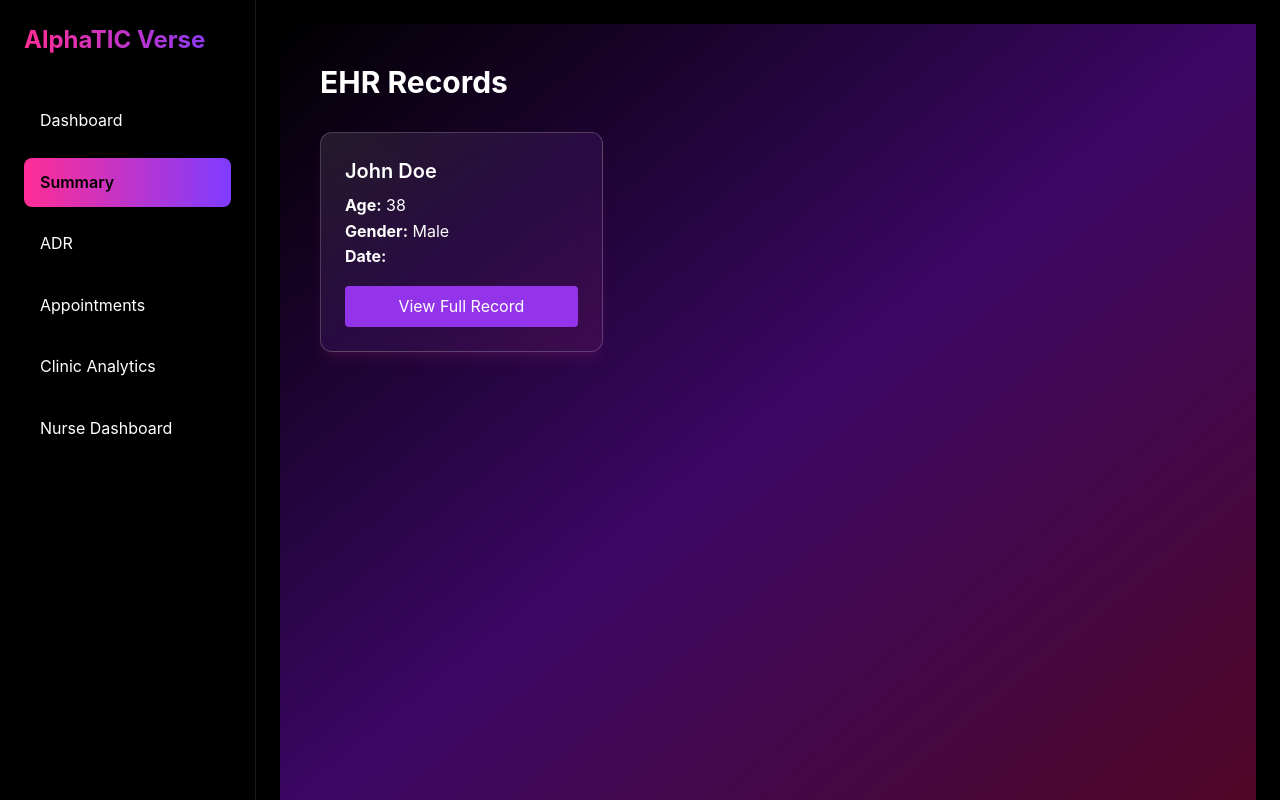
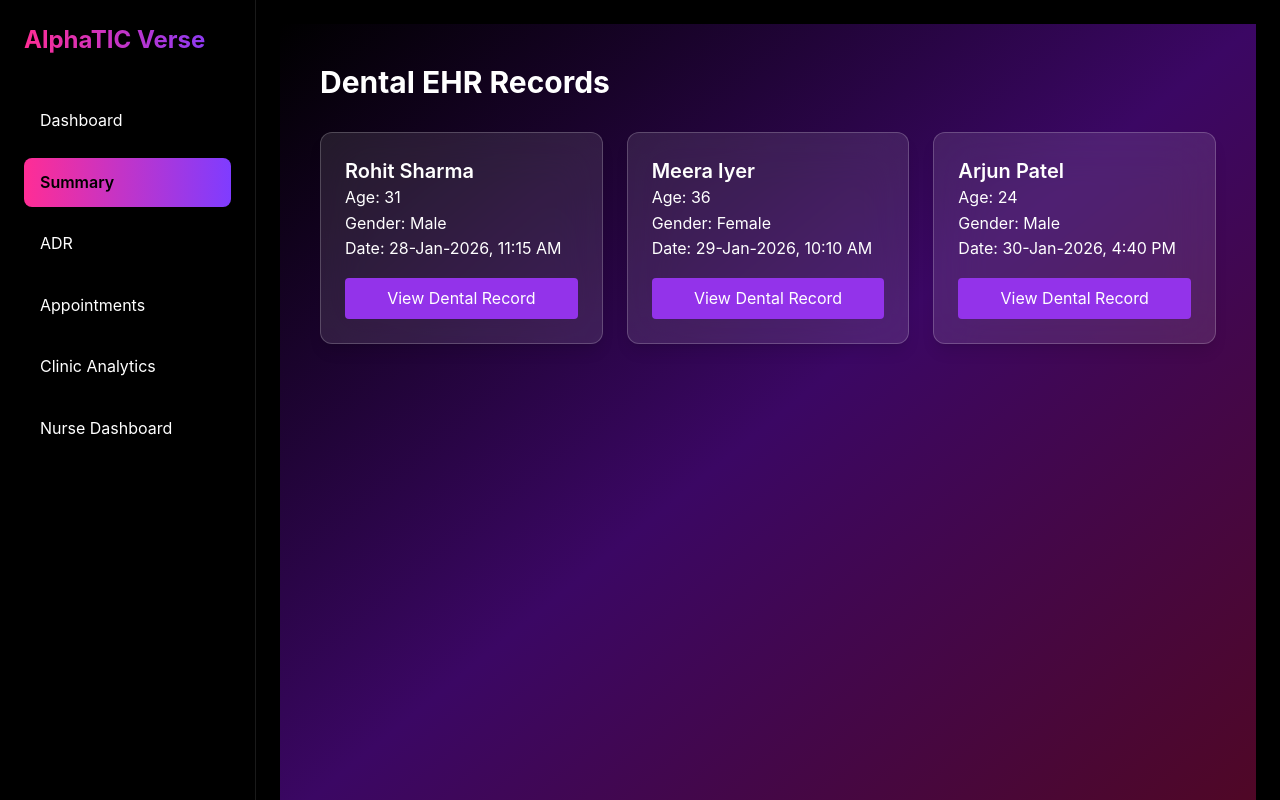
Before and after one commit to alphaticverse291726/alphatic-verse-ui, a React (Vite) app: page /ehr/records in a window 1280 px wide. Built offline with nearby package versions, Linux system fonts and the light colour scheme.

Commit message:
Add dental EHR, e-prescription and lab upload workflow

```diff
--- a/src/pages/EHRRecords.jsx
+++ b/src/pages/EHRRecords.jsx
@@ -5,278 +5,308 @@ export default function EHRRecords() {
 
   const patients = [
     {
-    id: "patient-001",
-    patientId: "PT-CLINIC001-0001",
-    name: "John Doe",
-    dob: "12-May-1987",
-    age: 38,
+      id: "dent-001",
+      patientId: "DEN-PT-2026-001",
+      name: "Rohit Sharma",
+      dob: "17-Aug-1994",
+      age: 31,
       gender: "Male",
 
       clinic: {
-      name: "Alphatic Health Clinic",
-      regId: "CL-OM-45893",
+        name: "SmileCraft Dental Care",
+        regId: "TN-DENT-45872",
       },
 
-    physician: {
-      name: "Dr. Ravi Kumar",
-      regNo: "TNMC-123456",
-      signature: "✔ Verified",
+      dentist: {
+        name: "Dr. Ananya Rao, BDS, MDS",
+        regNo: "DCI/KA/2015/32456",
+        signature: "Digitally Signed",
       },
 
       encounter: {
-      id: "ENC-2026-01-03-0021",
-      datetime: "03-Jan-2026, 2:35 PM",
-      mode: "In-Person",
+        id: "DEN-ENC-10021",
+        datetime: "28-Jan-2026, 11:15 AM",
+        mode: "OPD",
       },
 
       complaint: {
-      text: "Headache for 2 days",
-      snomed: "25064002",
+        text: "Severe pain in lower right molar region",
+        snomed: "27355003",
       },
 
       vitals: [
-      "Blood Pressure: 120/80 mmHg (Normal)",
-      "Heart Rate: 72 bpm (Normal)",
-      "Temperature: 36.8°C",
+        "BP: 124/82 mmHg",
+        "Pulse: 76 bpm",
+        "Temperature: 98.4°F",
         "SpO₂: 99%",
       ],
 
+      exam: {
+        findings:
+          "Deep caries in tooth 46 with gingival inflammation and tenderness on percussion",
+      },
+
       diagnosis: {
-      name: "Tension Headache",
-      icd10: "R51",
-      confidence: "89%",
+        name: "Chronic Apical Periodontitis",
+        icd10: "K04.5",
+        confidence: "High",
         notes:
-        "No neurological deficits, vitals stable, no red-flag symptoms observed.",
+          "Radiographic evidence of periapical radiolucency. Root canal treatment advised.",
       },
 
       prescription: [
         {
-        drug: "Paracetamol",
+          drug: "Amoxicillin",
           dose: "500 mg",
-        frequency: "Twice daily",
-        indication: "Headache",
+          frequency: "TID x 5 days",
+          indication: "Dental infection",
         },
         {
-        drug: "Aspirin",
-        dose: "75 mg",
-        frequency: "Once daily",
-        indication: "Cardiovascular prophylaxis",
+          drug: "Ibuprofen",
+          dose: "400 mg",
+          frequency: "SOS",
+          indication: "Pain",
         },
       ],
 
-    therapyStart: "01-Jan-2026",
+      procedureDate: "30-Jan-2026",
 
       insurance: {
-      cpt: "CPT 99213 – Office Visit",
-      linkedDx: "R51 – Tension Headache",
-      charge: "₹800",
+        cdt: "D3310 – Root Canal (Molar)",
+        linkedDx: "K04.5",
+        charge: "₹8,500",
         necessity:
-        "Neurological evaluation and vital-sign monitoring performed for acute headache.",
-      status: "Pending approval",
-    },
-
-    adr: {
-      followUp: "05-Jan-2026",
-      symptom: "Black stools",
-      snomed: "62315008",
-      suspectDrug: "Aspirin",
-      reaction: "Gastrointestinal bleeding",
-      seriousness: "Serious",
-      outcome: "Not recovered",
-      causality: "Probable",
-      reviewedBy: "Dr. Ravi Kumar",
-    },
-
-    pv: {
-      caseId: "PV-CLINIC001-00045",
-      age: 38,
-      sex: "Male",
-      meddra: "Gastrointestinal haemorrhage",
-      drug: "Aspirin 75 mg",
-      therapyStart: "01-Jan-2026",
-      onset: "05-Jan-2026",
-      outcome: "Ongoing",
-      reporter: "Dr. Ravi Kumar",
-      country: "Oman",
+          "Procedure required to eliminate infection and preserve natural tooth.",
+        status: "Approved",
       },
 
       audit: [
-      "Record Created: 03-Jan-2026, 14:36 – Dr. Ravi Kumar",
-      "AI Coding & Validation: 03-Jan-2026, 14:37 – Alphatic AI Engine",
-      "Physician Approval: 03-Jan-2026, 14:38 – Dr. Ravi Kumar",
+        "Record Created: 28-Jan-2026 11:20 – Dr. Ananya Rao",
+        "AI Coding Completed: 28-Jan-2026 11:21",
+        "Dentist Approval: 28-Jan-2026 11:22",
+      ],
+    },
+
+    {
+      id: "dent-002",
+      patientId: "DEN-PT-2026-002",
+      name: "Meera Iyer",
+      dob: "03-Mar-1989",
+      age: 36,
+      gender: "Female",
+
+      clinic: {
+        name: "SmileCraft Dental Care",
+        regId: "TN-DENT-45872",
+      },
+
+      dentist: {
+        name: "Dr. Ananya Rao, BDS, MDS",
+        regNo: "DCI/KA/2015/32456",
+        signature: "Digitally Signed",
+      },
+
+      encounter: {
+        id: "DEN-ENC-10022",
+        datetime: "29-Jan-2026, 10:10 AM",
+        mode: "OPD",
+      },
+
+      complaint: {
+        text: "Bleeding gums and bad breath",
+        snomed: "309585006",
+      },
+
+      vitals: [
+        "BP: 118/76 mmHg",
+        "Pulse: 74 bpm",
+        "Temperature: 98.1°F",
+        "SpO₂: 99%",
+      ],
+
+      exam: {
+        findings:
+          "Generalized gingival inflammation with bleeding on probing",
+      },
+
+      diagnosis: {
+        name: "Chronic Gingivitis",
+        icd10: "K05.1",
+        confidence: "Moderate",
+        notes:
+          "Poor oral hygiene noted. Scaling and root planing advised.",
+      },
+
+      prescription: [
+        {
+          drug: "Chlorhexidine Mouthwash",
+          dose: "0.12%",
+          frequency: "BD x 7 days",
+          indication: "Plaque control",
+        },
+      ],
+
+      procedureDate: "29-Jan-2026",
+
+      insurance: {
+        cdt: "D1110 – Scaling",
+        linkedDx: "K05.1",
+        charge: "₹2,000",
+        necessity:
+          "Removal of plaque and calculus to reduce inflammation.",
+        status: "Pending",
+      },
+
+      audit: [
+        "Record Created: 29-Jan-2026 10:15 – Dr. Ananya Rao",
+        "AI Validation: 29-Jan-2026 10:16",
+      ],
+    },
+
+    {
+      id: "dent-003",
+      patientId: "DEN-PT-2026-003",
+      name: "Arjun Patel",
+      dob: "22-Nov-2001",
+      age: 24,
+      gender: "Male",
+
+      clinic: {
+        name: "SmileCraft Dental Care",
+        regId: "TN-DENT-45872",
+      },
+
+      dentist: {
+        name: "Dr. Ananya Rao, BDS, MDS",
+        regNo: "DCI/KA/2015/32456",
+        signature: "Digitally Signed",
+      },
+
+      encounter: {
+        id: "DEN-ENC-10023",
+        datetime: "30-Jan-2026, 4:40 PM",
+        mode: "Emergency",
+      },
+
+      complaint: {
+        text: "Broken upper front tooth after fall",
+        snomed: "282772001",
+      },
+
+      vitals: [
+        "BP: 122/80 mmHg",
+        "Pulse: 82 bpm",
+        "Temperature: 98.6°F",
+        "SpO₂: 98%",
+      ],
+
+      exam: {
+        findings:
+          "Ellis Class II fracture involving tooth 11",
+      },
+
+      diagnosis: {
+        name: "Enamel-Dentin Fracture",
+        icd10: "S02.5",
+        confidence: "High",
+        notes:
+          "Composite restoration recommended immediately.",
+      },
+
+      prescription: [],
+
+      procedureDate: "30-Jan-2026",
+
+      insurance: {
+        cdt: "D2330 – Composite Restoration",
+        linkedDx: "S02.5",
+        charge: "₹3,500",
+        necessity:
+          "Restoration required to prevent sensitivity and infection.",
+        status: "Approved",
+      },
+
+      audit: [
+        "Emergency Record Created: 30-Jan-2026 16:45",
+        "Dentist Approval: 30-Jan-2026 16:47",
       ],
     },
   ];
 
-
   return (
     <div className="min-h-screen bg-gradient-to-br from-black via-purple-950 to-pink-950 p-10 text-white">
+      <h1 className="text-3xl font-bold mb-8">Dental EHR Records</h1>
 
-      <h1 className="text-3xl font-bold mb-8">EHR Records</h1>
-
-      {/* ===== RECORD CARDS (UNCHANGED) ===== */}
-      <div className="grid grid-cols-1 md:grid-cols-2 lg:grid-cols-3 gap-6">
+      <div className="grid grid-cols-1 md:grid-cols-3 gap-6">
         {patients.map((p) => (
           <div
             key={p.id}
-            className="
-  bg-gradient-to-br from-white/10 via-purple-500/10 to-pink-500/10
-  backdrop-blur-xl
-  border border-white/20
-  rounded-xl p-6
-  shadow-lg shadow-pink-500/10
-  hover:shadow-pink-500/30
-  transition
-"
-
+            className="bg-white/10 backdrop-blur-xl border border-white/20 rounded-xl p-6 shadow-lg"
           >
-            <h2 className="text-xl font-semibold mb-2">{p.name}</h2>
-            <p><b>Age:</b> {p.age}</p>
-            <p><b>Gender:</b> {p.gender}</p>
-            <p><b>Date:</b> {p.date}</p>
+            <h2 className="text-xl font-semibold">{p.name}</h2>
+            <p>Age: {p.age}</p>
+            <p>Gender: {p.gender}</p>
+            <p>Date: {p.encounter.datetime}</p>
 
             <button
               onClick={() => setSelectedRecord(p)}
               className="mt-4 w-full bg-purple-600 hover:bg-purple-700 py-2 rounded"
             >
-              View Full Record
+              View Dental Record
             </button>
           </div>
         ))}
       </div>
 
-      {/* ===== CONSULTATION SUMMARY POPUP (FORMAT FIXED) ===== */}
       {selectedRecord && (
-        <div className="fixed inset-0 bg-black/70 backdrop-blur-sm flex items-center justify-center z-50">
+        <div className="fixed inset-0 bg-black/70 flex items-center justify-center z-50">
+          <div className="bg-white/10 backdrop-blur-2xl border border-white/20 rounded-2xl p-8 max-w-4xl w-full max-h-[90vh] overflow-y-auto">
+            <div className="whitespace-pre-wrap text-sm leading-relaxed">
+{`DENTAL CONSULTATION SUMMARY
 
-          <div
-  className="
-    bg-gradient-to-br from-white/10 via-purple-500/10 to-pink-500/10
-    backdrop-blur-2xl
-    border border-white/20
-    rounded-2xl
-    p-8
-    max-w-4xl w-full
-    max-h-[90vh] overflow-y-auto
-    shadow-2xl shadow-purple-500/20
-  "
->
+Patient Name: ${selectedRecord.name}
+Patient ID: ${selectedRecord.patientId}
+DOB: ${selectedRecord.dob}
+Age: ${selectedRecord.age}
+Gender: ${selectedRecord.gender}
 
+Clinic: ${selectedRecord.clinic.name}
+Dentist: ${selectedRecord.dentist.name}
+Registration No: ${selectedRecord.dentist.regNo}
 
-            <pre className="whitespace-pre-wrap text-sm leading-relaxed text-white">
-<h1>CONSULTATION SUMMARY</h1>
+Encounter ID: ${selectedRecord.encounter.id}
+Date & Time: ${selectedRecord.encounter.datetime}
+Mode: ${selectedRecord.encounter.mode}
 
-Patient Name: {selectedRecord.name}<br></br>
-Patient ID: {selectedRecord.patientId}<br></br>
-Date of Birth: {selectedRecord.dob}<br></br>
-Age: {selectedRecord.age}<br></br>
-Gender: {selectedRecord.gender}<br></br>
+Chief Complaint:
+${selectedRecord.complaint.text}
 
-Clinic Name: {selectedRecord.clinic?.name}<br></br>
-Clinic Registration ID: {selectedRecord.clinic?.regId}<br></br>
-Treating Physician: {selectedRecord.physician?.name}<br></br>
-Medical Council Registration No: {selectedRecord.physician?.regNo}<br></br>
-Digital Signature: {selectedRecord.physician?.signature}<br></br>
-
-Encounter ID: {selectedRecord.encounter?.id}<br></br>
-Date & Time: {selectedRecord.encounter?.datetime}<br></br>
-Mode of Visit: {selectedRecord.encounter?.mode}<br></br>
-
-<br></br>
-CHIEF COMPLAINT<br></br>
-
-{selectedRecord.complaint?.text}
-(SNOMED CT: {selectedRecord.complaint?.snomed})<br></br>
-
-<br></br>
-VITALS<br></br>
-
-{selectedRecord.vitals?.map((v) => `✓ ${v}`).join("\n")}<br></br>
-
-<br></br>
-CLINICAL ASSESSMENT<br></br>
+Clinical Findings:
+${selectedRecord.exam.findings}
 
 Diagnosis:
-{selectedRecord.diagnosis?.name}<br></br>
-ICD-10: {selectedRecord.diagnosis?.icd10}
-(Confidence: {selectedRecord.diagnosis?.confidence})<br></br>
-<br></br>
-CLINICAL NOTES:<br></br>
-{selectedRecord.diagnosis?.notes}<br></br>
+${selectedRecord.diagnosis.name}
+ICD-10: ${selectedRecord.diagnosis.icd10}
+Confidence: ${selectedRecord.diagnosis.confidence}
 
-<br></br>
-PRESCRIPTION<br></br>
-Drug        Dose        Frequency        Indication<br></br>
-{selectedRecord.prescription
-  ?.map(
-    (p) =>
-      `${p.drug.padEnd(12)}${p.dose.padEnd(12)}${p.frequency.padEnd(
-        16
-      )}${p.indication}`
-  )
-  .join("\n")}<br></br>
+Notes:
+${selectedRecord.diagnosis.notes}
 
-<br></br>
-Therapy Start Date: {selectedRecord.therapyStart}<br></br>
+Procedure Date: ${selectedRecord.procedureDate}
 
-<br></br>
-INSURANCE CLAIM DETAILS<br></br>
+Insurance:
+${selectedRecord.insurance.cdt}
+Charge: ${selectedRecord.insurance.charge}
+Status: ${selectedRecord.insurance.status}
 
-Procedure Code: {selectedRecord.insurance?.cpt}<br></br>
-Linked Diagnosis: {selectedRecord.insurance?.linkedDx}<br></br>
-Charge: {selectedRecord.insurance?.charge}<br></br>
-
-Medical Necessity:
-{selectedRecord.insurance?.necessity}<br></br>
-
-Claim Status: {selectedRecord.insurance?.status}<br></br>
-
-<br></br>
-ADVERSE DRUG REACTION (AUTO-DETECTED BY AI)<br></br>
-
-Follow-up Date: {selectedRecord.adr?.followUp}<br></br>
-Patient Reported Symptom: {selectedRecord.adr?.symptom}<br></br>
-SNOMED CT: {selectedRecord.adr?.snomed}<br></br>
-
-Suspected Drug: {selectedRecord.adr?.suspectDrug}<br></br>
-Reaction: {selectedRecord.adr?.reaction}<br></br>
-Seriousness: {selectedRecord.adr?.seriousness}<br></br>
-Outcome: {selectedRecord.adr?.outcome}<br></br>
-Causality Assessment: {selectedRecord.adr?.causality}<br></br>
-
-Reviewed and Confirmed by: {selectedRecord.adr?.reviewedBy}<br></br>
-
-<br></br>
-PHARMACOVIGILANCE CASE (ICH-E2B READY)<br></br>
-
-PV Case ID: {selectedRecord.pv?.caseId}<br></br>
-Patient Age: {selectedRecord.pv?.age}<br></br>
-Sex: {selectedRecord.pv?.sex}<br></br>
-Reaction Term (MedDRA): {selectedRecord.pv?.meddra}<br></br>
-Suspect Drug: {selectedRecord.pv?.drug}<br></br>
-Therapy Start Date: {selectedRecord.pv?.therapyStart}<br></br>
-Reaction Onset: {selectedRecord.pv?.onset}<br></br>
-Outcome: {selectedRecord.pv?.outcome}<br></br>
-Reporter: {selectedRecord.pv?.reporter}<br></br>
-Country of Occurrence: {selectedRecord.pv?.country}<br></br>
-
-<br></br>
-AUDIT TRAIL<br></br>
-
-{selectedRecord.audit?.join("\n")}
-</pre>
-
+Audit Trail:
+${selectedRecord.audit.join("\n")}
+`}
+            </div>
 
             <button
               onClick={() => setSelectedRecord(null)}
-              className="
-  mt-4 w-full
-  bg-gradient-to-r from-pink-500 to-purple-600
-  hover:from-pink-600 hover:to-purple-700
-  py-2 rounded
-  shadow-md shadow-pink-500/30
-"
-
+              className="mt-6 w-full bg-gradient-to-r from-pink-500 to-purple-600 py-2 rounded"
             >
               Close
             </button>
```
Also changed, not shown: src/pages/EHRName.jsx (+24 -14 lines), src/pages/NurseDashboard.jsx (+13 -5 lines). Lines whose indentation alone changed are shown as unchanged.
